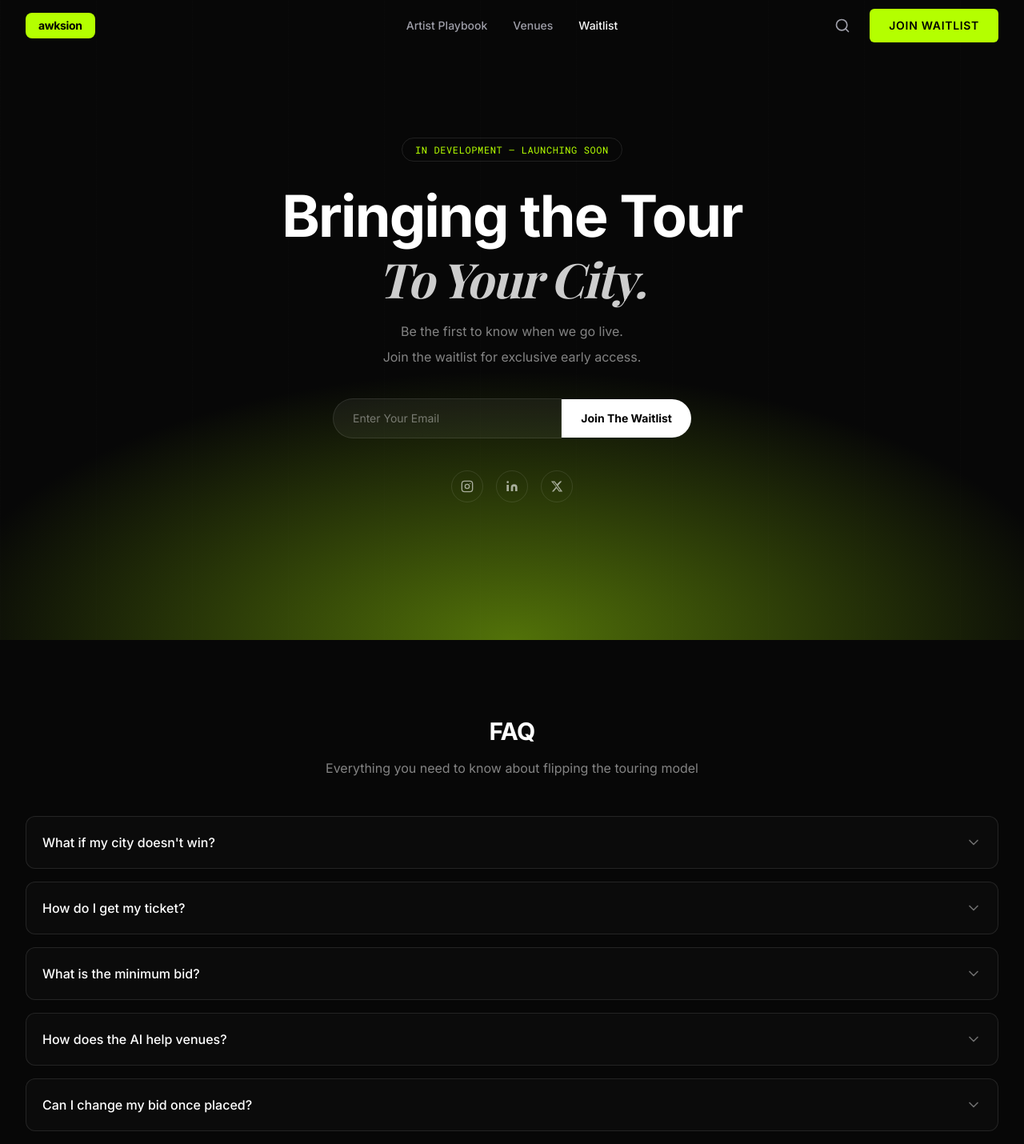
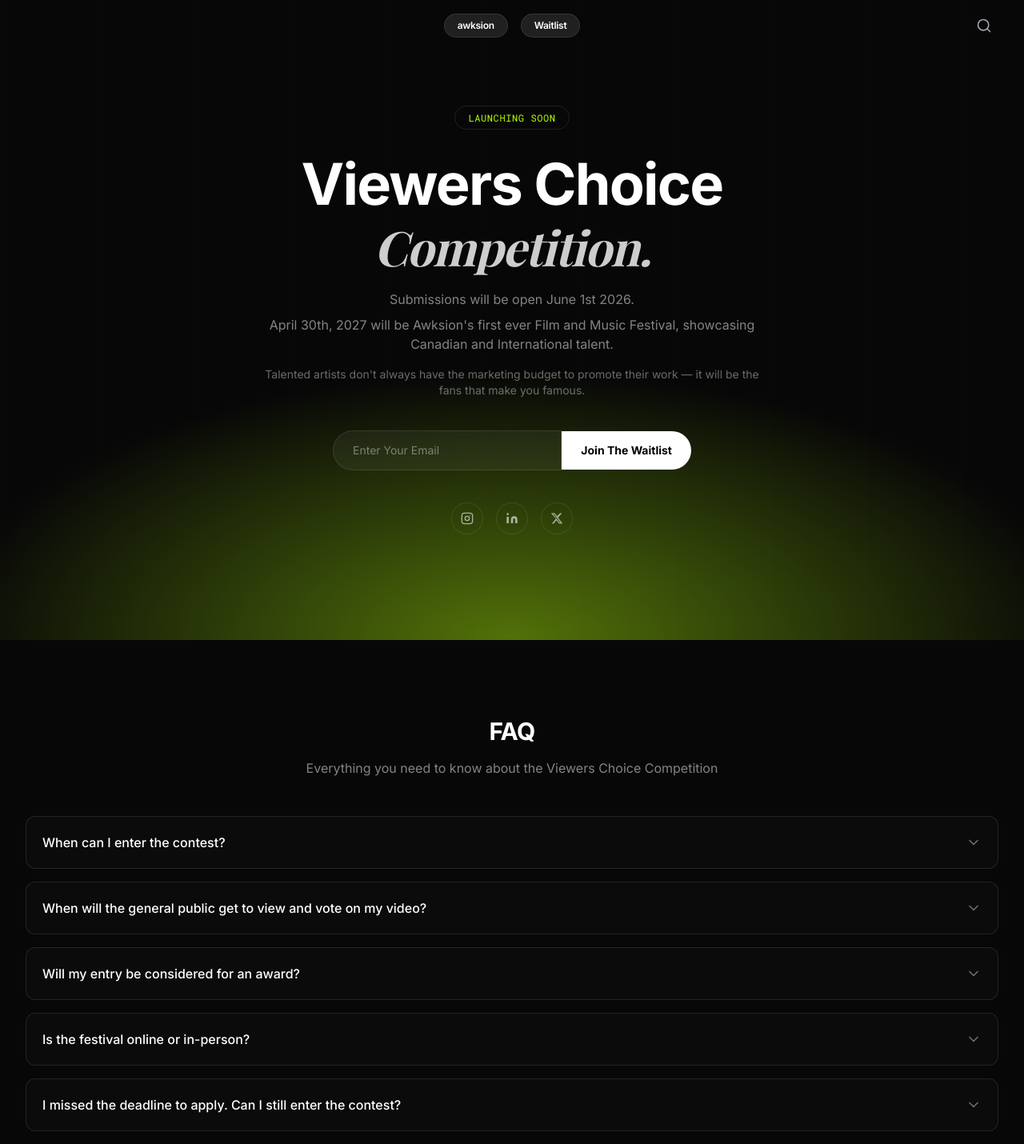
Before and after one commit to awksion/new-website, a React (Vite) app: page /waitlist in a window 1280 px wide. Shown: the top 1430 px of the page at 80% size. Built offline with nearby package versions, Linux system fonts and the light colour scheme.

Commit message:
p1andp2 changes

```diff
--- a/src/App.tsx
+++ b/src/App.tsx
@@ -2,8 +2,7 @@
 import Layout from './components/Layout';
 import Home from './pages/Home';
 import Waitlist from './pages/Waitlist';
-import ArtistPlaybook from './pages/ArtistPlaybook';
-import VenueIntelligence from './pages/VenueIntelligence';
+import NotFound from './pages/NotFound';
 
 export default function App() {
   return (
@@ -12,8 +11,7 @@
         <Route element={<Layout />}>
           <Route path="/" element={<Home />} />
           <Route path="/waitlist" element={<Waitlist />} />
-          <Route path="/artist-playbook" element={<ArtistPlaybook />} />
-          <Route path="/venue-intelligence" element={<VenueIntelligence />} />
+          <Route path="*" element={<NotFound />} />
         </Route>
       </Routes>
     </BrowserRouter>
--- a/src/components/Header.tsx
+++ b/src/components/Header.tsx
@@ -1,17 +1,10 @@
 import { useState, useEffect } from 'react';
 import { Link, useLocation } from 'react-router-dom';
-import { Menu, X, Search } from 'lucide-react';
-
-const navLinks = [
-  { label: 'Artist Playbook', to: '/artist-playbook' },
-  { label: 'Venues', to: '/venue-intelligence' },
-  { label: 'Waitlist', to: '/waitlist' },
-];
+import { Search } from 'lucide-react';
 
 const scannerTexts = ['SCANNING NETWORK...', 'CONNECTION FAILED.', 'NO MATCHING AWKSIONS FOUND.'];
 
 export default function Header() {
-  const [mobileOpen, setMobileOpen] = useState(false);
   const [searchOpen, setSearchOpen] = useState(false);
   const [scrolled, setScrolled] = useState(false);
   const [scannerIndex, setScannerIndex] = useState(0);
@@ -33,7 +26,6 @@
   }, [searchOpen]);
 
   useEffect(() => {
-    setMobileOpen(false);
     setSearchOpen(false);
   }, [location]);
 
@@ -44,31 +36,27 @@
       }`}
     >
       <div className="section-container flex items-center justify-between h-16">
-        {/* Logo — bold #B4FF00 button */}
+        {/* Left spacer */}
+        <div className="flex-1" />
+
+        {/* Center — logo + waitlist */}
+        <div className="flex items-center gap-3 sm:gap-4">
           <Link
             to="/"
-          className="flex-shrink-0 bg-[#B4FF00] text-black font-black text-sm px-4 py-1.5 rounded-md tracking-tight hover:bg-[#c8ff33] transition-colors"
+            className="flex-shrink-0 bg-white/10 text-white font-semibold text-xs px-3 sm:px-4 py-1.5 rounded-full border border-white/20 hover:bg-white/20 transition-colors tracking-tight"
           >
             awksion
           </Link>
-
-        {/* Desktop Nav — centered */}
-        <nav className="hidden md:flex items-center gap-8 absolute left-1/2 -translate-x-1/2">
-          {navLinks.map((link) => (
           <Link
-              key={link.to}
-              to={link.to}
-              className={`text-sm font-medium transition-colors duration-200 hover:text-foreground ${
-                location.pathname === link.to ? 'text-foreground' : 'text-muted-foreground'
-              }`}
+            to="/waitlist"
+            className="flex-shrink-0 bg-white/10 text-white font-semibold text-xs px-3 sm:px-4 py-1.5 rounded-full border border-white/20 hover:bg-white/20 transition-colors tracking-tight"
           >
-              {link.label}
+            Waitlist
           </Link>
-          ))}
-        </nav>
+        </div>
 
         {/* Right Side */}
-        <div className="flex items-center gap-4">
+        <div className="flex-1 flex items-center justify-end gap-2 sm:gap-4">
           <button
             onClick={() => setSearchOpen(!searchOpen)}
             className="p-2 text-muted-foreground hover:text-foreground transition-colors cursor-pointer"
@@ -76,16 +64,7 @@
           >
             <Search className="w-5 h-5" />
           </button>
-          <Link to="/waitlist" className="hidden md:inline-flex btn-neon text-xs px-4 py-2">
-            Join Waitlist
-          </Link>
-          <button
-            onClick={() => setMobileOpen(!mobileOpen)}
-            className="md:hidden p-2 text-muted-foreground hover:text-foreground cursor-pointer"
-            aria-label="Menu"
-          >
-            {mobileOpen ? <X className="w-5 h-5" /> : <Menu className="w-5 h-5" />}
-          </button>
+
         </div>
       </div>
 
@@ -109,25 +88,7 @@
         </div>
       )}
 
-      {/* Mobile Menu */}
-      {mobileOpen && (
-        <div className="md:hidden bg-background/95 backdrop-blur-md border-b border-border">
-          <nav className="section-container py-4 flex flex-col gap-4">
-            {navLinks.map((link) => (
-              <Link
-                key={link.to}
-                to={link.to}
-                className="text-sm font-medium text-muted-foreground hover:text-foreground transition-colors"
-              >
-                {link.label}
-              </Link>
-            ))}
-            <Link to="/waitlist" className="btn-neon text-xs px-4 py-2 w-fit">
-              Join Waitlist
-            </Link>
-          </nav>
-        </div>
-      )}
+      {/* Mobile Menu — hidden since both buttons are always visible */}
     </header>
   );
 }
--- a/src/components/ui/HowItWorksTabs.tsx
+++ b/src/components/ui/HowItWorksTabs.tsx
@@ -1,5 +1,5 @@
 import { Tabs, TabsContent, TabsList, TabsTrigger } from "@/components/ui/tabs";
-import { DollarSign, Trophy, Ticket } from "lucide-react";
+import { ScrollText, Heart, Ticket } from "lucide-react";
 import { Badge } from "@/components/ui/badge";
 import { motion } from "framer-motion";
 
@@ -26,42 +26,42 @@
 
 const defaultTabs: Tab[] = [
   {
-    value: "bid",
-    icon: <DollarSign className="h-auto w-4 shrink-0" />,
-    label: "Bid on Your City",
+    value: "scroll",
+    icon: <ScrollText className="h-auto w-4 shrink-0" />,
+    label: "Scroll & Discover",
     content: {
-      badge: "Step 01 — Fan Action",
-      title: "Vote with your wallet. Show your city wants it.",
+      badge: "Step 01 — Explore",
+      title: "Scroll through new music and film from independent artists.",
       description:
-        "Choose your city and place your bid (minimum $10 CAD). Bid as high as you want to prove the demand is real. Every dollar is a vote that pushes your city up the leaderboard.",
+        "Browse a curated platform of original content submitted by musicians and filmmakers from around the world. Every scroll surfaces undiscovered talent ready for your attention.",
       imageSrc:
-        "https://images.unsplash.com/photo-1429962714451-bb934ecdc4ec?w=800&h=560&fit=crop",
-      imageAlt: "Crowd at a concert cheering",
+        "https://images.unsplash.com/photo-1511671782779-c97d3d27a1d4?w=800&h=560&fit=crop",
+      imageAlt: "Person scrolling through music content on a phone",
     },
   },
   {
-    value: "win",
-    icon: <Trophy className="h-auto w-4 shrink-0" />,
-    label: "Win the Show",
+    value: "back",
+    icon: <Heart className="h-auto w-4 shrink-0" />,
+    label: "Back the Project",
     content: {
-      badge: "Step 02 — The Awksion",
-      title: "The city that bids the most brings the artist home.",
+      badge: "Step 02 — Support",
+      title: "Vote for the projects you want brought to life.",
       description:
-        "When the Awksion timer ends, the city that raised the most wins the concert. Real demand, real data — no more artists guessing where to go. No more empty rooms.",
+        "When you find an artist or filmmaker you believe in, back them. Your pledge is a vote that tells the world — and the creator — this work deserves to exist. Fan support determines what gets made.",
       imageSrc:
         "https://images.unsplash.com/photo-1501612780327-45045538702b?w=800&h=560&fit=crop",
-      imageAlt: "Artist on stage in front of a packed crowd",
+      imageAlt: "Fans cheering for an artist at a live event",
     },
   },
   {
     value: "ticket",
     icon: <Ticket className="h-auto w-4 shrink-0" />,
-    label: "Secure Your Ticket",
+    label: "Get Your Access",
     content: {
-      badge: "Step 03 — Your Reward",
-      title: "Top bidders get the front row. Every bidder gets in.",
+      badge: "Step 03 — Reward",
+      title: "When the art is made, your access is waiting.",
       description:
-        "If your city wins, you get a ticket. For intimate venues, the highest bidders lock in VIP front-row access. Your bid directly determines how close you are to the stage.",
+        "Backers of successful projects receive early access, exclusive content, or tickets to the premiere or live event. Your support turns into a front-row seat to something new.",
       imageSrc:
         "https://images.unsplash.com/photo-1516450360452-9312f5e86fc7?w=800&h=560&fit=crop",
       imageAlt: "Fan at a live music event close to the stage",
@@ -71,7 +71,7 @@
 
 export function HowItWorksTabs({
   heading = "How It Works",
-  description = "Vote with your wallet. Bring the tour to you. Three steps — zero guessing.",
+  description = "Scroll. Back what you believe in. Get access when it's made.",
   tabs = defaultTabs,
 }: HowItWorksTabsProps) {
   return (
--- a/src/pages/Home.tsx
+++ b/src/pages/Home.tsx
@@ -1,4 +1,5 @@
 import { lazy, Suspense } from 'react';
+import { Link } from 'react-router-dom';
 import { HeroGeometric } from '@/components/ui/shape-landing-hero';
 const HowItWorksTabs = lazy(() => import('@/components/ui/HowItWorksTabs').then(m => ({ default: m.HowItWorksTabs })));
 
@@ -7,9 +8,10 @@
     <div>
       {/* Hero */}
       <HeroGeometric
-        badge="Fan-Powered Live Music"
-        title1="Stop Waiting for the Tour."
-        title2="Bring the Tour to You."
+        badge="Fan-Powered Music"
+        badge2="Fan-Powered Films"
+        title1="Stop Waiting For The Tour."
+        title2="Bring The Tour To You."
       />
 
       {/* How It Works */}
@@ -18,6 +20,30 @@
           <HowItWorksTabs />
         </Suspense>
       </section>
+
+      {/* Call for Subscribers */}
+      <section className="py-12 sm:py-20 md:py-24 bg-[#050505]">
+        <div className="section-container max-w-3xl text-center">
+          <p className="text-white/50 text-base mb-4 italic">
+            Think you have what it takes to be a critic?
+          </p>
+          <h2 className="text-3xl sm:text-4xl font-black uppercase tracking-widest text-white mb-8">
+            Call for Subscribers
+          </h2>
+          <p className="text-white/60 text-base sm:text-lg leading-relaxed mb-4">
+            We are looking for people like you to watch, scroll, and vote in our Viewers Choice Awards.
+          </p>
+          <p className="text-white/60 text-base sm:text-lg leading-relaxed mb-6">
+            Have early access to thousands of hours of new music and film.
+          </p>
+          <p className="text-[#B4FF00]/80 text-sm font-mono uppercase tracking-widest mb-10">
+            Voting begins January 1st 2027 &mdash; ends March 31st 2027
+          </p>
+          <Link to="/waitlist" className="btn-neon text-sm sm:text-base px-6 sm:px-8 py-3 sm:py-4 inline-block">
+            Join The Waitlist
+          </Link>
+        </div>
+      </section>
     </div>
   );
 }
--- /dev/null
+++ b/src/pages/NotFound.tsx
@@ -0,0 +1,60 @@
+import { Link } from 'react-router-dom';
+import { motion } from 'framer-motion';
+
+const fadeUp = {
+  hidden: { opacity: 0, y: 24 },
+  visible: (i: number) => ({
+    opacity: 1,
+    y: 0,
+    transition: { duration: 0.8, delay: 0.1 + i * 0.15, ease: [0.25, 0.4, 0.25, 1] as [number, number, number, number] },
+  }),
+};
+
+export default function NotFound() {
+  return (
+    <div className="relative min-h-screen flex items-center justify-center overflow-hidden bg-[#070707]">
+      {/* Neon radial glow */}
+      <div
+        className="absolute inset-0 pointer-events-none"
+        style={{
+          background: 'radial-gradient(ellipse 60% 50% at 50% 100%, rgba(180,255,0,0.08) 0%, transparent 70%)',
+        }}
+      />
+
+      <div className="relative z-10 text-center px-4 max-w-xl mx-auto">
+        <motion.div custom={0} variants={fadeUp} initial="hidden" animate="visible">
+          <span className="inline-block px-4 py-1.5 rounded-full border border-[#B4FF00]/30 text-[#B4FF00] text-xs font-mono uppercase tracking-wider mb-8">
+            Error 404
+          </span>
+        </motion.div>
+
+        <motion.div custom={1} variants={fadeUp} initial="hidden" animate="visible">
+          <h1 className="text-[5rem] sm:text-[8rem] md:text-[10rem] font-black leading-none text-white/5 select-none">
+            404
+          </h1>
+        </motion.div>
+
+        <motion.div custom={2} variants={fadeUp} initial="hidden" animate="visible" className="-mt-8">
+          <h2 className="text-3xl sm:text-4xl font-black text-white mb-4">
+            Page Not Found
+          </h2>
+          <p className="text-white/50 text-base leading-relaxed mb-10">
+            The page you're looking for doesn't exist or has been moved.
+          </p>
+        </motion.div>
+
+        <motion.div custom={3} variants={fadeUp} initial="hidden" animate="visible" className="flex flex-col sm:flex-row items-center justify-center gap-4">
+          <Link to="/" className="btn-neon text-sm px-6 py-3 inline-block">
+            Back to Home
+          </Link>
+          <Link
+            to="/waitlist"
+            className="text-sm font-medium text-white/50 hover:text-white transition-colors"
+          >
+            Join the Waitlist →
+          </Link>
+        </motion.div>
+      </div>
+    </div>
+  );
+}
--- a/src/pages/Waitlist.tsx
+++ b/src/pages/Waitlist.tsx
@@ -4,24 +4,28 @@
 
 const faqItems = [
   {
-    q: "What if my city doesn't win?",
-    a: "If your city doesn't raise the most funds, your bid is released. No money is charged unless the show is confirmed for your location. Your support still helps artists see where their fans are for future tour planning.",
+    q: 'When can I enter the contest?',
+    a: 'Pre-selection begins June 1st 2026 and ends August 31st 2026. Entries will be reviewed by a panel at Awksion. Winning entries will be added to a pool of content fans will be able to scroll and vote on.',
   },
   {
-    q: 'How do I get my ticket?',
-    a: "Once an Awksion ends and your city wins, tickets are automatically assigned to the highest bidders based on venue capacity. You'll receive a digital ticket directly in your Awksion account and via email immediately.",
+    q: 'When will the general public get to view and vote on my video?',
+    a: 'Q1 begins January 1st 2027 and ends March 31st 2027. Votes will be counted and the top music videos, short films, and feature films will be showcased at Awksion\'s first ever Viewers Choice Festival airing live online on April 30th 2027.',
   },
   {
-    q: 'What is the minimum bid?',
-    a: 'The minimum bid to participate in an Awksion is $10 CAD. You can bid higher to increase your city\'s chances of winning and to secure your spot if the venue has a limited capacity leaderboard.',
+    q: 'Will my entry be considered for an award?',
+    a: 'Ending the evening on April 30 2027 will be an awards ceremony for the winner of each category.',
   },
   {
-    q: 'How does the AI help venues?',
-    a: 'Venues use our AI dashboard to access real-time fan density heatmaps and bidding data. This ensures every show is a guaranteed sell-out, removing the financial risk of booking empty rooms or guessing local demand.',
+    q: 'Is the festival online or in-person?',
+    a: 'Yes to both! Viewers choice festivals will air online quarterly after public voting rounds. To keep it fresh each quarter there will be a batch of new content for the general public to vote on. There will be a grand in-person festival and ceremony occurring in Canada in Spring 2028 for the top 10 winners of 2027.',
   },
   {
-    q: 'Can I change my bid once placed?',
-    a: 'Yes. You can increase your bid at any time while the Awksion is active. This helps your city stay in the lead and ensures you remain at the top of the list for tickets in smaller, high-demand venues.',
+    q: 'I missed the deadline to apply. Can I still enter the contest?',
+    a: 'Stay tuned for the next submission period. Q2 entries will be open soon, with further entries being accepted on a rolling basis.',
+  },
+  {
+    q: 'Are there other considerations for me to qualify?',
+    a: 'In order for your videos to qualify, musicians must pledge a tour in 2027/2028 and filmmakers must be actively working on a new project that will be in production in 2027/2028. Fan-funding options will be available for those who generate enough interest. Please include your merch stores in your application if you have one.',
   },
 ];
 
@@ -66,25 +70,30 @@
         <div className="relative z-10 text-center px-4 max-w-2xl mx-auto">
           <motion.div custom={0} variants={fadeUp} initial="hidden" animate="visible">
             <span className="inline-block px-4 py-1.5 rounded-full border border-[#B4FF00]/30 text-[#B4FF00] text-xs font-mono uppercase tracking-wider mb-8">
-              In Development — Launching Soon
+              Launching Soon
             </span>
           </motion.div>
 
           <motion.div custom={1} variants={fadeUp} initial="hidden" animate="visible">
             <h1 className="text-5xl sm:text-6xl md:text-7xl font-black leading-none mb-3 text-white">
-              Bringing the Tour
+              Viewers Choice
             </h1>
           </motion.div>
 
           <motion.div custom={2} variants={fadeUp} initial="hidden" animate="visible">
             <h2 className="text-4xl sm:text-5xl md:text-6xl font-serif italic font-normal text-white/80 mb-6">
-              To Your City.
+              Competition.
             </h2>
           </motion.div>
 
           <motion.div custom={3} variants={fadeUp} initial="hidden" animate="visible">
-            <p className="text-white/50 text-base mb-2">Be the first to know when we go live.</p>
-            <p className="text-white/50 text-base mb-10">Join the waitlist for exclusive early access.</p>
+            <p className="text-white/50 text-base mb-2">Submissions will be open June 1st 2026.</p>
+            <p className="text-white/50 text-base mb-4">
+              April 30th, 2027 will be Awksion&apos;s first ever Film and Music Festival, showcasing Canadian and International talent.
+            </p>
+            <p className="text-white/40 text-sm mb-10">
+              Talented artists don&apos;t always have the marketing budget to promote their work — it will be the fans that make you famous.
+            </p>
           </motion.div>
 
           <motion.div custom={4} variants={fadeUp} initial="hidden" animate="visible">
@@ -96,18 +105,18 @@
                 </p>
               </div>
             ) : (
-              <form onSubmit={handleSubmit} className="flex items-center gap-0 max-w-md mx-auto">
+              <form onSubmit={handleSubmit} className="flex flex-col sm:flex-row items-stretch sm:items-center gap-3 sm:gap-0 max-w-md mx-auto w-full">
                 <input
                   type="email"
                   required
                   value={email}
                   onChange={(e) => setEmail(e.target.value)}
                   placeholder="Enter Your Email"
-                  className="flex-1 bg-white/5 border border-white/20 rounded-l-full px-6 py-3.5 text-sm text-white placeholder:text-white/40 outline-none focus:border-[#B4FF00]/50 transition-colors"
+                  className="flex-1 bg-white/5 border border-white/20 rounded-full sm:rounded-l-full sm:rounded-r-none px-6 py-3.5 text-sm text-white placeholder:text-white/40 outline-none focus:border-[#B4FF00]/50 transition-colors"
                 />
                 <button
                   type="submit"
-                  className="bg-white text-black font-bold text-sm px-6 py-3.5 rounded-r-full hover:bg-[#B4FF00] transition-colors whitespace-nowrap"
+                  className="bg-white text-black font-bold text-sm px-6 py-3.5 rounded-full sm:rounded-l-none sm:rounded-r-full hover:bg-[#B4FF00] transition-colors whitespace-nowrap"
                 >
                   Join The Waitlist
                 </button>
@@ -140,11 +149,11 @@
       </section>
 
       {/* FAQ */}
-      <section className="py-24 bg-[#070707]">
+      <section className="py-12 sm:py-20 md:py-24 bg-[#070707]">
         <div className="section-container max-w-3xl">
           <h2 className="text-3xl font-bold text-center mb-4 text-white">FAQ</h2>
           <p className="text-center text-white/50 mb-12">
-            Everything you need to know about flipping the touring model
+            Everything you need to know about the Viewers Choice Competition
           </p>
           <div className="space-y-4">
             {faqItems.map((item, i) => (
```
Also changed, not shown: src/components/ui/shape-landing-hero.tsx (+13 -5 lines), CHANGES.TXT, 1 other file (tests, documents, lock files or other folders). Lines whose indentation alone changed are shown as unchanged.
